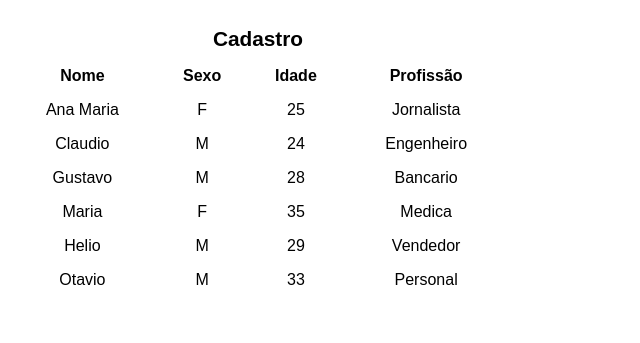
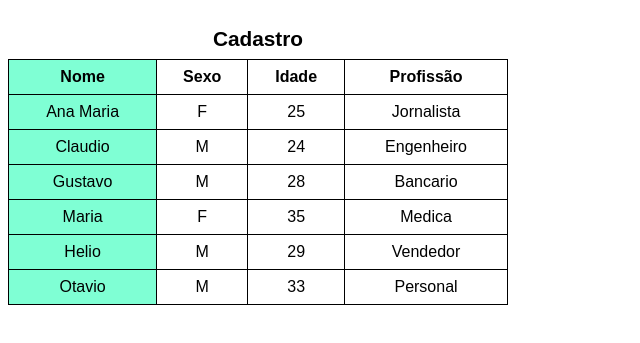
Before and after one commit to SaturninoAlves/html-css, a plain HTML site: page exercicios/ex023/tabela005.html in a window 1280 px wide. Shown: the part 61-404 px from the top of the page, without its empty margins (0-640 px from the left). Drawn offline with Linux system fonts and the light colour scheme.

Commit message:
Update tabela005.html

```diff
--- a/exercicios/ex023/tabela005.html
+++ b/exercicios/ex023/tabela005.html
@@ -18,9 +18,12 @@
             padding: 8px;
         }
         th, td{
-            border: ipx solid black;
+            border: 1px solid black;
             padding: 8px;
             text-align: center;
+        }
+        col.cnome{
+            background-color: aquamarine;
         }
 
 
@@ -30,6 +33,12 @@
     <h1>Exercicio de Tabela</h1>
 
     <table>
+        <colgroup>
+            <col class="cnome">
+            <col class="csexo">
+            <col class="cidade">
+            <col class="cprof">
+        </colgroup>
         <caption>Cadastro</caption>
         <tr>
             <th scope="col">Nome</th>
```
